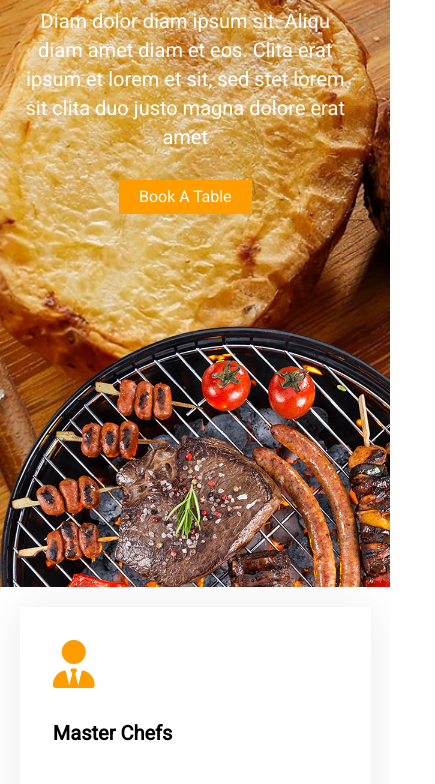
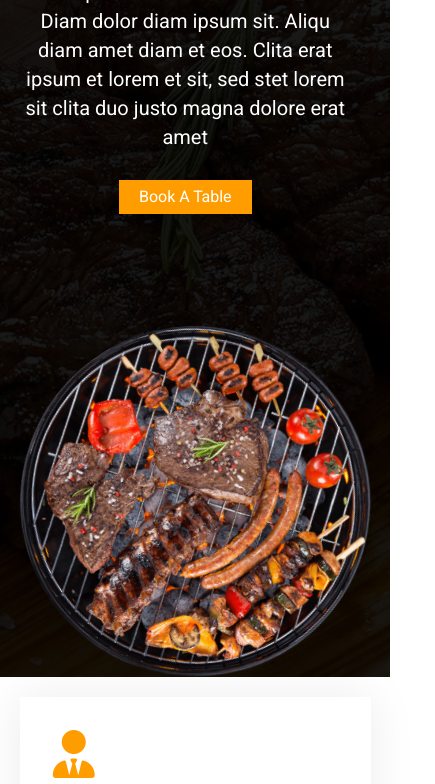
Before and after one commit to Maheshwaranmahe/restoran, a plain HTML site: page index.html in a window 390 px wide. Shown: the part 257-1041 px from the top of the page, 435 px wide, since content can reach past the window. Drawn offline with Linux system fonts and the light colour scheme.

Commit message:
Add files via upload

```diff
--- a/index.html
+++ b/index.html
@@ -42,8 +42,10 @@
                 <a href="#" class="btn2">Book A Table</a>
             </div>
             <div class="home2">
+                <div class="home2-container">
                     <div class="home2-img">
                         <img src="img/hero.png" alt="">
+                    </div>
                 </div>
             </div>
         </div>
@@ -229,6 +231,7 @@
             <img src="img/video.jpg" alt="">
         </div>
         <div class="reservation-card2">
+            <div class="reservation-container">
                 <h5>Reservation</h5>
                 <h1>Book A Table Online</h1>
                 <form>
@@ -257,7 +260,6 @@
                             <button class="btn4" type="submit">Book Now</button>
                     </div>
                 </form>
-                    </div>
             </div>
         </div>
     </section>
--- a/style.css
+++ b/style.css
@@ -11,7 +11,7 @@
 header{
   background-color: #000;
   position: fixed;
-  top:0;
+  top: 0;
   height: 60px;
   width: 100%;
   z-index: 997;
@@ -123,14 +123,26 @@ nav ul ul li {
   color: #fff;
   transition: all ease-in-out 0.4s;
 }
-.home{
-    height: 100%;
-    overflow: hidden;
-    background-image: url(img/bg-hero.jpg);
-    background-size: cover;
-    background-repeat: no-repeat;
-    background-color: #000;
+.home {
+    height: auto;
+	background-image: url(img/bg-hero.jpg);
+	background-size: cover;
+	background-position: top center;
+	position: relative;
+	z-index: 1;
 }
+.home::after {
+	content: '';
+	position: absolute;
+	left: 0;
+	top: 0;
+	height: 100%;
+	width: 100%;
+	background-color: black;
+	opacity: 0.9;
+	z-index: -1;
+}
+
 .home-contant{
     display: grid;
     grid-template-columns: auto auto;
@@ -159,7 +171,17 @@ nav ul ul li {
 }
 .home2 img{
     height: 60%;
+    animation-name: rotate;
+    animation-duration: 60s;
+    animation-iteration-count: infinite;
+    animation-timing-function: linear;
+    border-radius: 50%;
 }
+@keyframes rotate{
+    from{ transform: rotate(-360deg); }
+    to{ transform: rotate(360deg); }
+}
+
 
 .card-group{
     display: grid;
@@ -222,7 +244,6 @@ nav ul ul li {
 .about-card1{
     height: 70%;
     width: 70%;
-    padding-right: 10px;
 }
 .about-card2{
     height: 50%;
@@ -341,7 +362,7 @@ nav ul ul li {
 .reservation-card2{
     width: 100%;
     background-color: #0F172B;
-    padding: 5%;
+    padding: 10%;
 }
 .reservation-card2 h5{
     font-size: 20px;
@@ -390,7 +411,9 @@ nav ul ul li {
     width: 95%;
     font-size: 20px;
     color: #fff;
-    margin-left: 7%;
+}
+.reservation-container{
+    text-align: center;
 }
 
 .team-group{
@@ -582,6 +605,7 @@ nav ul ul li {
 
 
 .home-contant{
+    height: auto;
     display: grid;
     grid-template-columns: 100%;
 }
@@ -601,10 +625,18 @@ nav ul ul li {
 .home1 .btn2{
     padding: 5px 20px;
 }
+.home2-img img{
+    height: 100%;
+    width: 90%;
+}
+.home2-container{
+    text-align: center;
+}
 
 
 .card-group{
     height: auto;
+    margin-top: 100%;
     display: grid;
     grid-template-columns: auto;
     margin: 5%;
```
Lines whose indentation alone changed are shown as unchanged.
